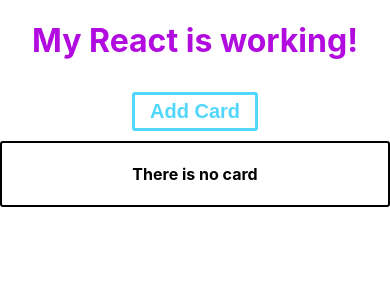
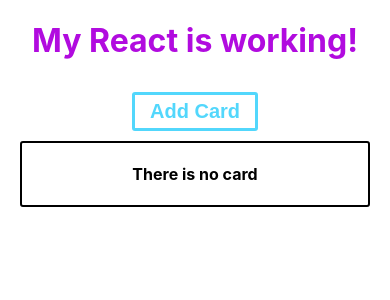
Before and after one commit to 00-Seven/react-test, a React (Create React App) app: page / in a window 390 px wide. Shown: the top 300 px of the page. Built offline with nearby package versions, Linux system fonts and the light colour scheme.

Commit message:
modify card list margin

```diff
--- a/src/App.css
+++ b/src/App.css
@@ -40,3 +40,9 @@
   border: 2px solid #52d7fc;
   border-radius: 3px;
 }
+
+@media screen and (max-width: 1000px) {
+  .ListCards {
+    margin: auto 20px;
+  }
+}
```
